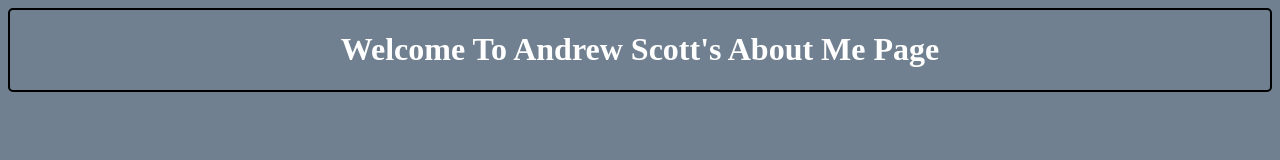
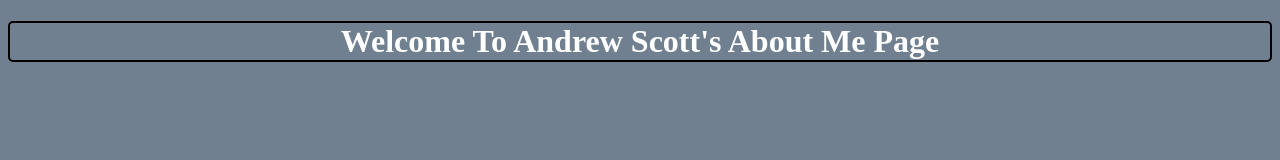
Before and after one commit to llamboladd/AboutMe, a plain HTML site: page index.html in a window 1280 px wide. Drawn offline with Linux system fonts and the light colour scheme.

Commit message:
Simplified header

```diff
--- a/index.html
+++ b/index.html
@@ -15,8 +15,6 @@
         <link rel="manifest" href="/img/site.webmanifest">
     </head>
     <body>
-        <div class="header">
-            <h1>Welcome To Andrew Scott's About Me Page</h1>
-        </div>
+        <h1 class="header">Welcome To Andrew Scott's About Me Page</h1>
     </body>
 </html>
--- a/stylesheet.css
+++ b/stylesheet.css
@@ -5,7 +5,7 @@ body {
     color: white;
     text-align: center;
 }
-.header {
+h1.header {
     border: 2px solid black;
     border-radius: 5px;
 }
```
